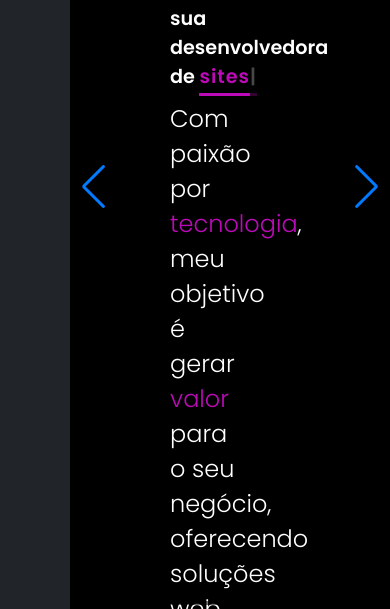
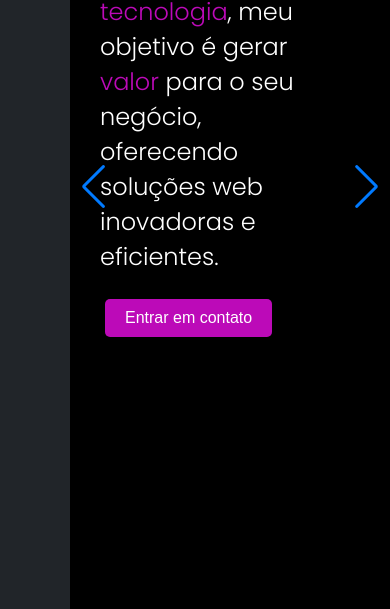
Before and after one commit to JoaolucasPM/LandingPage_Egide, a plain HTML site: page index.html in a window 390 px wide. Shown: the part 235-844 px from the top of the page. Drawn offline with nearby package versions, Linux system fonts and the light colour scheme.

Commit message:
"Alterando responsabilidade"

```diff
--- a/assets/CSS/style.css
+++ b/assets/CSS/style.css
@@ -109,7 +109,7 @@ aside li i {
 
 /* Conteúdo do Slide */
 .HomeContent {
-    margin: auto 0;
+    margin: auto;
     flex: 1;
     padding: 100px;
     color: white;
@@ -193,6 +193,7 @@ a {
         transition: width 0.1s ease;
     }
 
+
     .buttonGroup button {
         font-size: 1rem;
     }
@@ -215,4 +216,10 @@ a {
         width: 40px;
         height: 40px;
     }
+    .HomeContent {
+
+
+        padding: 30px;
+
+    }
 }
```
